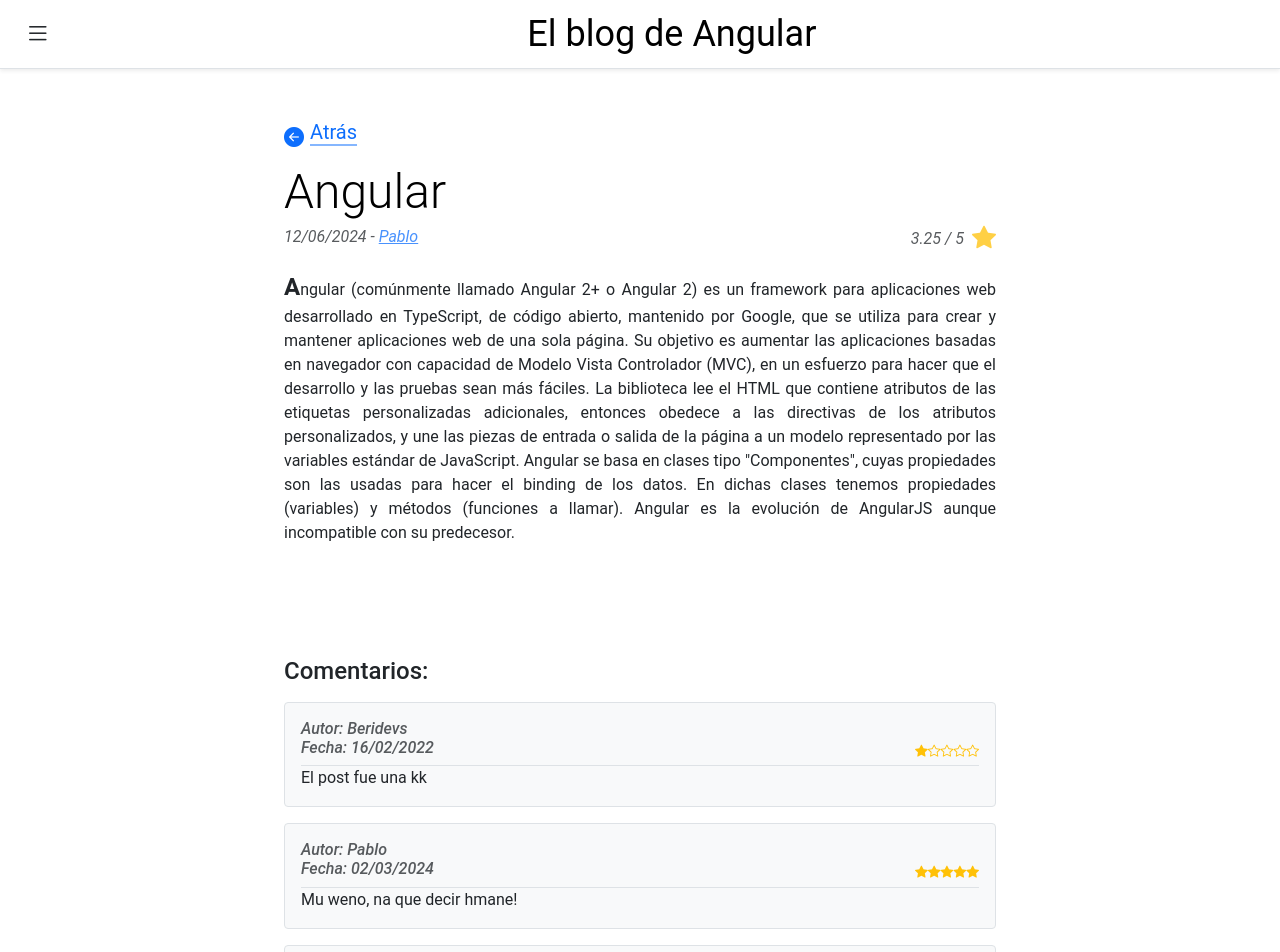
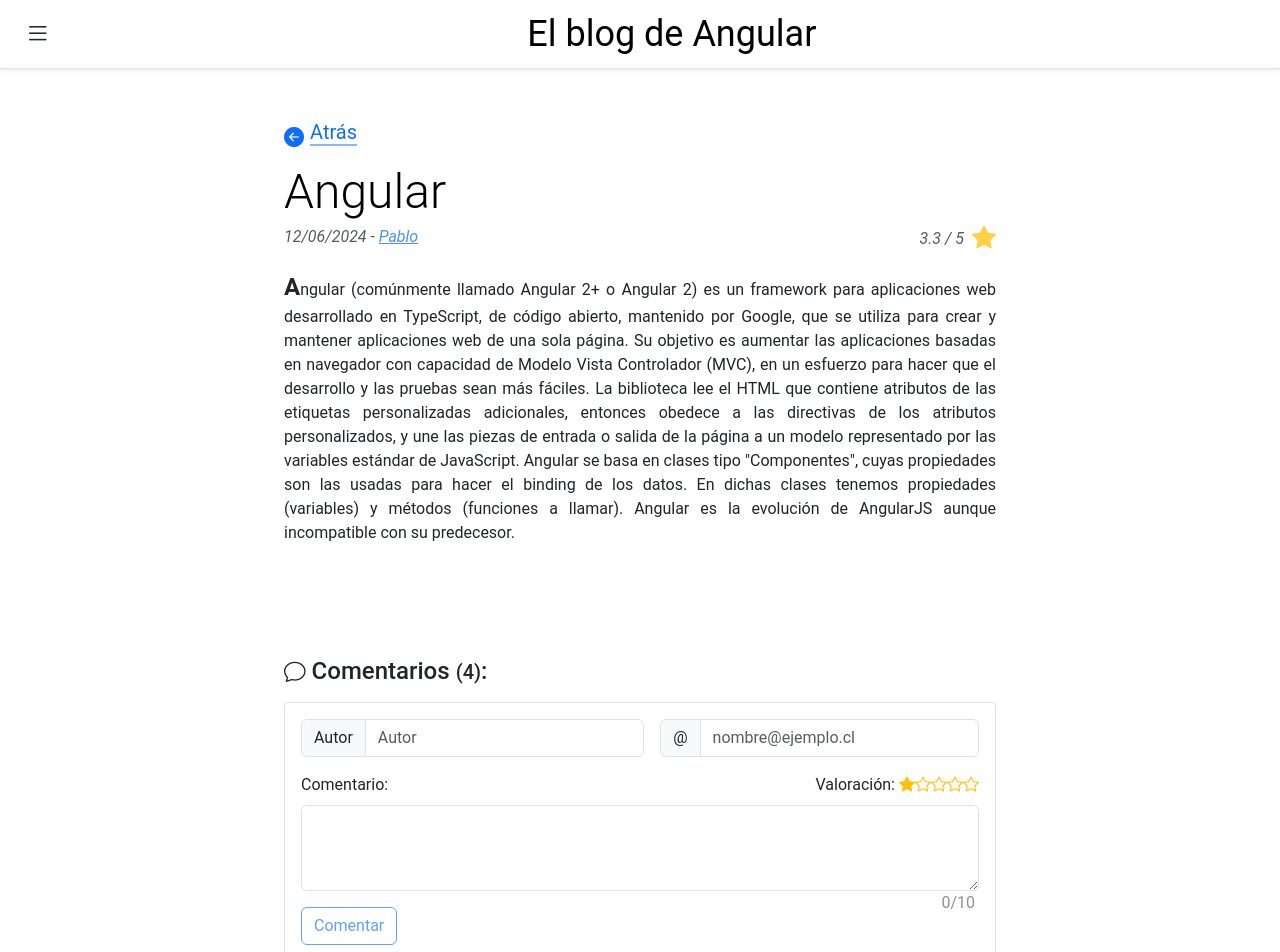
Before and after one commit to Berishten/mi-blog-angular, an Angular app: page /post/1 in a window 1280 px wide. Shown: the top 952 px of the page. Built offline with nearby package versions, Linux system fonts and the light colour scheme.

Commit message:
Add valoracion component and agregar-comentario component

```diff
--- /dev/null
+++ b/src/app/components/agregar-comentario/agregar-comentario.component.html
@@ -0,0 +1,62 @@
+<form
+  [formGroup]="comentarioForm"
+  (ngSubmit)="onSubmit()"
+  class="border border-1 rounded-1 p-3 mb-3"
+>
+  <div class="d-flex">
+    <div class="flex-fill me-3">
+      <div class="input-group mb-3">
+        <span for="autor" class="input-group-text" id="autor">Autor</span>
+        <input
+          aria-label="autor"
+          aria-describedby="autor"
+          formControlName="autor"
+          type="text"
+          class="form-control"
+          id="autor"
+          placeholder="Autor"
+        />
+      </div>
+    </div>
+    <div class="flex-fill">
+      <div class="input-group mb-3">
+        <span class="input-group-text" id="email">{{ "@" }}</span>
+        <input
+          type="email"
+          class="form-control"
+          placeholder="email"
+          aria-label="email"
+          aria-describedby="email"
+          formControlName="email"
+          placeholder="nombre@ejemplo.cl"
+        />
+      </div>
+    </div>
+  </div>
+
+  <div class="mb-3">
+    <div class="d-flex justify-content-between">
+      <label for="comentario" class="form-label">Comentario:</label>
+      <div>
+        <label for="valoracion" class="form-label me-1">Valoración:</label>
+        <app-valoracion (valoracion)="valoracion"></app-valoracion>
+      </div>
+    </div>
+    <textarea
+      formControlName="texto"
+      class="form-control"
+      id="comentario"
+      rows="3"
+    ></textarea>
+    <p class="opacity-50 float-end me-1">
+      {{ comentarioForm.get("texto")?.value?.length || 0 }}/10
+    </p>
+  </div>
+  <button
+    type="submit"
+    class="btn btn-outline-primary mx-auto"
+    [disabled]="!comentarioForm.valid"
+  >
+    Comentar
+  </button>
+</form>
--- /dev/null
+++ b/src/app/components/agregar-comentario/agregar-comentario.component.ts
@@ -0,0 +1,51 @@
+import { Component, EventEmitter, Input, Output } from '@angular/core';
+import { Comentario } from '../../models/comentario.model';
+import { FormControl, FormGroup, ReactiveFormsModule, Validators } from '@angular/forms';
+import { ValoracionComponent } from '../valoracion/valoracion.component';
+
+@Component({
+  selector: 'app-agregar-comentario',
+  standalone: true,
+  imports: [ReactiveFormsModule, ValoracionComponent],
+  templateUrl: './agregar-comentario.component.html',
+  styleUrl: './agregar-comentario.component.css'
+})
+export class AgregarComentarioComponent {
+  @Input() idPost!: number;
+  @Output() comentarioCreado = new EventEmitter<Comentario>();
+
+  comentarioForm: FormGroup = new FormGroup({
+    texto: new FormControl('', [
+      Validators.required,
+      Validators.minLength(10),
+    ]),
+    autor: new FormControl('', [
+      Validators.required,
+      Validators.minLength(4),
+    ]),
+    email: new FormControl('', [
+      Validators.required,
+      Validators.email,
+    ]),
+    valoracion: new FormControl('', Validators.required)
+  });
+
+
+  public set valoracion(v: number) {
+    this.comentarioForm.get("valoracion")?.setValue(v);
+  }
+
+  onSubmit() {
+    const comentarioValues = this.comentarioForm.value;
+    const comentarioNuevo: Comentario = {
+      id: 0,
+      texto: comentarioValues.texto,
+      autor: comentarioValues.autor,
+      fecha: '12/12/2012',
+      valoracion: Math.floor(Math.random() * 5) + 1
+    };
+
+    this.comentarioForm.reset();
+    this.comentarioCreado.emit(comentarioNuevo);
+  }
+}
--- a/src/app/components/comentario-valorado/comentario-valorado.component.css
+++ b/src/app/components/comentario-valorado/comentario-valorado.component.css
@@ -1,6 +1,10 @@
-i {
+i.bi-star-fill, i.bi-star {
   font-size: .8em;
   color: var(--bs-warning);
+}
+
+i.bi-chat {
+  font-size: .9em;
 }
 
 i.bi-star-fill::before {
--- a/src/app/components/comentario-valorado/comentario-valorado.component.html
+++ b/src/app/components/comentario-valorado/comentario-valorado.component.html
@@ -1,4 +1,7 @@
-<h4 class="mb-3">Comentarios:</h4>
+<h4 class="mb-3"><i class="bi bi-chat"></i> Comentarios <h5 class="d-inline">({{comentarios.length}})</h5>:</h4>
+<app-agregar-comentario
+  [idPost]="idPost"
+  (comentarioCreado)="comentarioCreado($event)"></app-agregar-comentario>
 @for (comentario of comentarios; track comentario.id) {
 <div
   class="d-flex flex-column border border-1 rounded-1 mb-3 p-3 bg-body-tertiary comentario"
@@ -7,10 +10,10 @@
   <div class="d-flex justify-content-between border-bottom">
     <h6 class="fst-italic opacity-75">Fecha: {{ comentario.fecha }}</h6>
     <div>
-      @for (i of [].constructor(comentario.valoracion); track i) {
+      @for (i of [].constructor(comentario.valoracion); track "fill" + $index) {
         <i class="bi bi-star-fill"></i>
       }
-      @for (i of [].constructor(sinValoracion(comentario)); track i) {
+      @for (i of [].constructor(sinValoracion(comentario)); track "star" + $index) {
       <i class="bi bi-star"></i>
       }
     </div>
--- a/src/app/components/comentario-valorado/comentario-valorado.component.ts
+++ b/src/app/components/comentario-valorado/comentario-valorado.component.ts
@@ -1,17 +1,26 @@
 import { Component } from '@angular/core';
 import { ComentariosComponent } from '../comentarios/comentarios.component';
 import { Comentario } from '../../models/comentario.model';
+import { AgregarComentarioComponent } from "../agregar-comentario/agregar-comentario.component";
 
 @Component({
   selector: 'app-comentario-valorado',
   standalone: true,
-  imports: [],
   templateUrl: './comentario-valorado.component.html',
   styleUrl: './comentario-valorado.component.css',
+  imports: [AgregarComentarioComponent]
 })
 export class ComentarioValoradoComponent extends ComentariosComponent {
+  public get idPost() : number {
+    return 0;
+  }
+
   sinValoracion(comentario: Comentario): number {
     return 5 - comentario.valoracion;
   }
 
+  comentarioCreado(comentarioNuevo: Comentario) {
+    comentarioNuevo.id = this.comentarios.length + 1;
+    this.comentarios.push(comentarioNuevo);
+  }
 }
--- a/src/app/components/post-detail/post-detail.component.ts
+++ b/src/app/components/post-detail/post-detail.component.ts
@@ -19,10 +19,10 @@
   post: Post | undefined;
   private destroy$ = new Subject<void>();
   comentariosMock: Comentario[] = [
-    { id: 0, postId: 0, valoracion: 1, texto: 'El post fue una kk', autor: 'Beridevs', fecha: '16/02/2022' },
-    { id: 1, postId: 0, valoracion: 5, texto: 'Mu weno, na que decir hmane!', autor: 'Pablo', fecha: '02/03/2024' },
-    { id: 2, postId: 0, valoracion: 3, texto: '... deja el zelda', autor: 'ElPerverto2', fecha: '02/03/2024' },
-    { id: 3, postId: 0, valoracion: 4, texto: 'Un manjarsh...', autor: 'Chichero21', fecha: '30/12/2024' },
+    { id: 0, postId: 0, valoracion: 1, texto: 'Lorem ipsum dolor sit amet, consectetuer adipiscing elit. Aenean commodo ligula eget dolor. Aenean massa. Cum sociis natoque penatibus et magnis dis parturient montes', autor: 'Beridevs', fecha: '16/02/2022' },
+    { id: 1, postId: 0, valoracion: 5, texto: 'Lorem ipsum dolor sit amet, consectetuer adipiscing elit. Aenean commodo ligula eget dolor. Aenean massa. Cum sociis natoque penatibus et magnis dis parturient montes', autor: 'Pablo', fecha: '02/03/2024' },
+    { id: 2, postId: 0, valoracion: 3, texto: 'Lorem ipsum dolor sit amet, consectetuer adipiscing elit. Aenean commodo ligula eget dolor. Aenean massa. Cum sociis natoque penatibus et magnis dis parturient montes', autor: 'ElPerverto2', fecha: '02/03/2024' },
+    { id: 3, postId: 0, valoracion: 4, texto: 'Lorem ipsum dolor sit amet, consectetuer adipiscing elit. Aenean commodo ligula eget dolor. Aenean massa. Cum sociis natoque penatibus et magnis dis parturient montes', autor: 'Chichero21', fecha: '30/12/2024' },
   ];
 
   constructor(
@@ -52,6 +52,7 @@
     for (let i = 0; i < this.comentarios.length; i++) {
       total += this.comentarios[i].valoracion;
     }
-    return total / this.comentarios.length;
+    const averageRating = total / this.comentarios.length;
+    return Number(averageRating.toFixed(1));
   }
 }
--- /dev/null
+++ b/src/app/components/valoracion/valoracion.component.css
@@ -0,0 +1,25 @@
+i {
+  cursor: pointer;
+}
+
+i.bi-star-fill,
+i.bi-star {
+  font-size: 1em;
+  color: var(--bs-warning);
+}
+
+i.bi-star-fill::before {
+  transform: translateY(0);
+  transition: transform .3s;
+  transition: font-size .3s;
+}
+
+i.bi-star::before {
+  transform: translateY(0);
+  transition: transform .3s;
+  transition: font-size .3s;
+}
+
+i.bi-star-fill:hover::before {
+  font-size: 1.2em;
+}
--- /dev/null
+++ b/src/app/components/valoracion/valoracion.component.html
@@ -0,0 +1,8 @@
+@for (i of [].constructor(5); track "star" + $index) {
+<i
+  [ngClass]="hover[$index] ? 'bi bi-star-fill' : 'bi bi-star'"
+  (mouseover)="onMouseOver($index)"
+  (mouseout)="mouseout()"
+  (click)="onClick($index)"
+></i>
+}
--- /dev/null
+++ b/src/app/components/valoracion/valoracion.component.ts
@@ -0,0 +1,34 @@
+import { NgClass } from '@angular/common';
+import { Component, EventEmitter, Output } from '@angular/core';
+
+@Component({
+  selector: 'app-valoracion',
+  standalone: true,
+  imports: [NgClass],
+  templateUrl: './valoracion.component.html',
+  styleUrl: './valoracion.component.css',
+})
+export class ValoracionComponent {
+  @Output() valoracion = new EventEmitter<number>();
+  hover = [true, false, false, false, false];
+  selected = 0;
+
+  onMouseOver(index: number) {
+    this.hover = this.hover.map((_, i) => i <= index);
+  }
+
+  mouseout() {
+    this.hover = this.hover.map(() => false);
+
+    if (this.selected) {
+      this.hover = this.hover.map((_, i) => i < this.selected);
+    } else {
+      this.hover[0] = true;
+    }
+  }
+
+  onClick(index: number) {
+    this.hover = this.hover.map((_, i) => i <= index)
+    this.selected = index + 1;
+  }
+}
```
Also changed, not shown: src/app/components/agregar-comentario/agregar-comentario.component.css (added).
